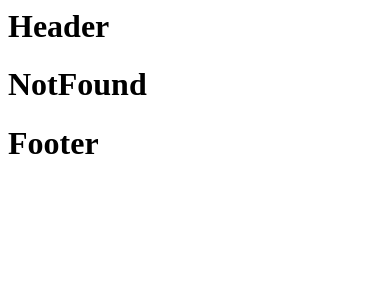
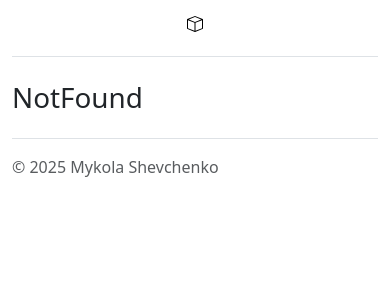
Before and after one commit to mykolawasd/asset-management-system, a PHP site: page / in a window 390 px wide. Shown: the top 300 px of the page. Run offline with PHP 8.4, Linux system fonts and the light colour scheme; data that the repository does not hold is empty.

Commit message:
Update layout and remove debug code

```diff
--- a/Controllers/NotFoundController.php
+++ b/Controllers/NotFoundController.php
@@ -12,10 +12,7 @@
     }
 
     public function indexAction() {
-        return $this->render(null, [
-            'title' => '404 Not Found',
-            'content' => '404 Not Found'
-        ]);
+        return $this->render();
     }
 
 
--- a/Models/User.php
+++ b/Models/User.php
@@ -33,7 +33,6 @@
             'password_hash' => $password_hash,
             'role' => $this->role->value
         ];
-        var_dump($params);
 
         Core::$db->query($sql, $params);
     }
--- a/Themes/Light/layout.php
+++ b/Themes/Light/layout.php
@@ -6,26 +6,43 @@
             <meta name="viewport" content="width=device-width, initial-scale=1.0">
             <meta http-equiv="X-UA-Compatible" content="ie=edge">
             <title><?= $title ?></title>
+            <link href="https://cdn.jsdelivr.net/npm/bootstrap@5.3.3/dist/css/bootstrap.min.css" rel="stylesheet" integrity="sha384-QWTKZyjpPEjISv5WaRU9OFeRpok6YctnYmDr5pNlyT2bRjXh0JMhjY6hW+ALEwIH" crossorigin="anonymous">
 
     </head>
-    <header>
-        <?php if (isset($_SESSION['user'])): ?>
+    <div class="container">
+    <header class="d-flex flex-wrap align-items-center justify-content-center justify-content-md-between py-3 mb-4 border-bottom">
+        <div class="col-md-3 mb-2 mb-md-0">
+            <a class="d-inline-flex link-body-emphasis text-decoration-none" href="/">
+            <svg xmlns="http://www.w3.org/2000/svg" width="16" height="16" fill="currentColor" class="bi bi-box" viewBox="0 0 16 16">
+                <path d="M8.186 1.113a.5.5 0 0 0-.372 0L1.846 3.5 8 5.961 14.154 3.5zM15 4.239l-6.5 2.6v7.922l6.5-2.6V4.24zM7.5 14.762V6.838L1 4.239v7.923zM7.443.184a1.5 1.5 0 0 1 1.114 0l7.129 2.852A.5.5 0 0 1 16 3.5v8.662a1 1 0 0 1-.629.928l-7.185 2.874a.5.5 0 0 1-.372 0L.63 13.09a1 1 0 0 1-.63-.928V3.5a.5.5 0 0 1 .314-.464z"/>
+</svg>
+            </a>
+        </div>
+        <div class="col-md-3 text-end">
+            <?php if (isset($_SESSION['user'])): ?>
             <p>Welcome, <?php e($_SESSION['user']['username']); ?></p>
             <a href="/Users/logout">Logout</a>
         <?php endif; ?>
+        </div>
 
 
-        <h1>Header</h1>
 
 
     </header>
+    </div>
+    <div class="container">
     <body>
         <?= $content ?>
+        <script src="https://cdn.jsdelivr.net/npm/bootstrap@5.3.3/dist/js/bootstrap.bundle.min.js" integrity="sha384-YvpcrYf0tY3lHB60NNkmXc5s9fDVZLESaAA55NDzOxhy9GkcIdslK1eN7N6jIeHz" crossorigin="anonymous"></script>
     </body>
+    </div>
 
 
-    <footer>
-        <h1>Footer</h1>
+    <div class="container">
+    <footer class="d-flex flex-wrap justify-content-between align-items-center py-3 my-4 border-top">
+        <p class="col-md-4 mb-0 text-body-secondary">© 2025 Mykola Shevchenko</p>
     </footer>
+    </div>
+
 
 </html>
```
